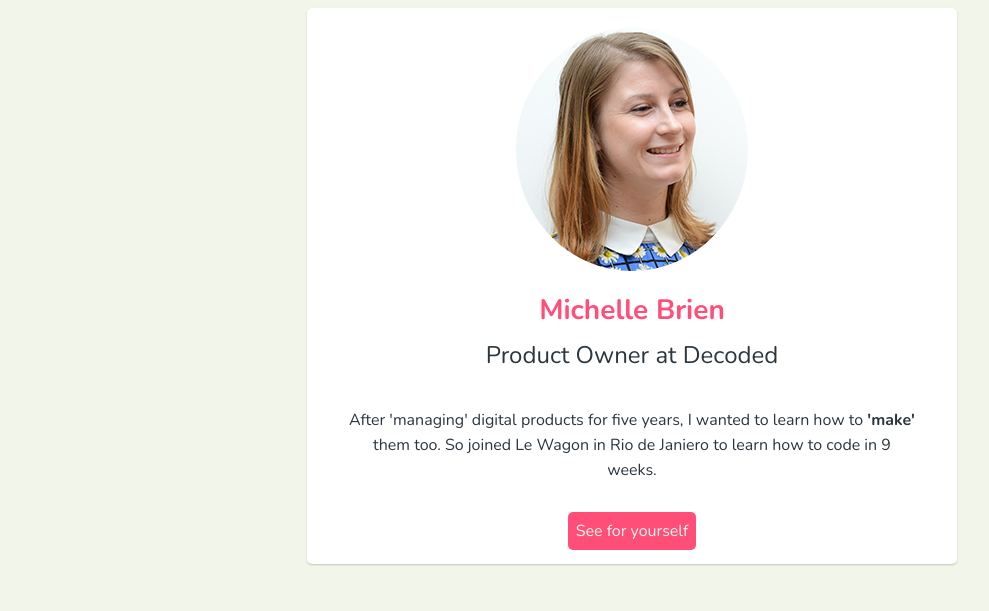
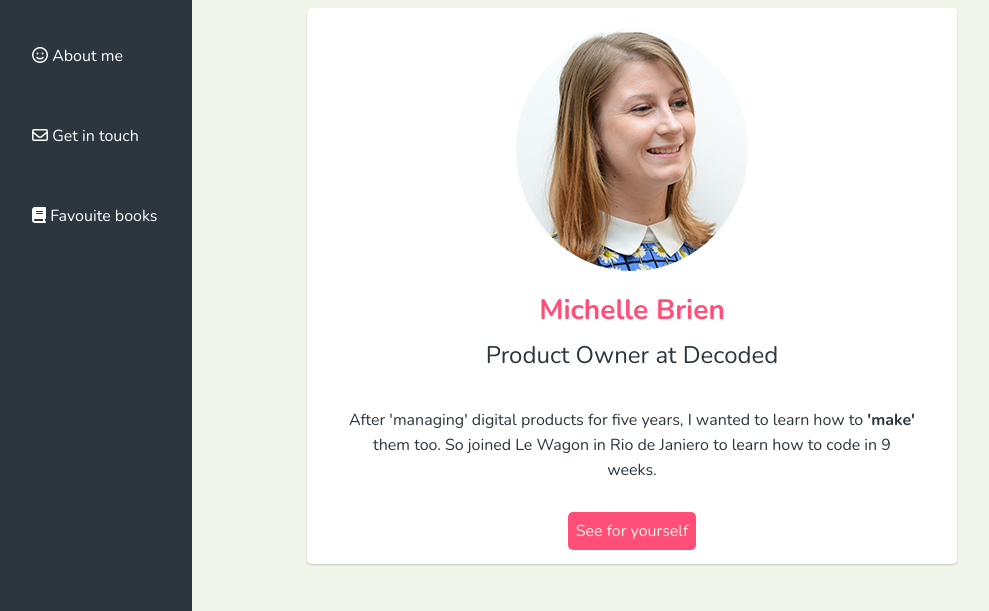
Before and after one commit to mbrien12/profile, a plain HTML site: page index.html in a window 1280 px wide. Shown: the top 611 px of the page, without its empty margins (8-997 px from the left). Drawn offline with nearby package versions, Linux system fonts and the light colour scheme.

Commit message:
added sidebar

```diff
--- a/index.html
+++ b/index.html
@@ -9,8 +9,22 @@
     <script src="https://use.fontawesome.com/158667c632.js"></script>
   </head>
   <body>
+    <div id="sidebar">
+      <ul>
+        <li>
+          <a href="#about-me" target="_blank"> <i class="fa fa-smile-o" aria-hidden="true"></i>   About me</a>
+        </li>
+        <li>
+          <a href="#-get-in-touch" target="_blank"> <i class="fa fa-envelope-o" aria-hidden="true"></i>   Get in touch</a>
+        </li>
+        <li>
+          <a href="#books" target="_blank"> <i class="fa fa-book" aria-hidden="true"></i>  Favouite books</a>
+        </li>
+      </ul>
+    </div>
+    <div>
     <div class="container">
-      <div class="card">
+      <div class="card" id="about-me">
         <img class="image-round" src="images/michelle-brien-profile-square.png" alt="michelle profile">
         <h1>Michelle Brien</h1>
         <h2>Product Owner at Decoded</h2>
@@ -18,7 +32,7 @@
         <a class="pink-btn" href="https://github.com/mbrien12" target="_blank">See for yourself</a>
       </div>
       <div class="card">
-        <ul class="list-inline">
+        <ul class="list-inline" id="get-in-touch">
           <li>
             <a href="https://www.facebook.com/mbrien1" target="_blank"> <i class="fa fa-facebook" aria-hidden="true"></i>   Facebook</a>
           </li>
@@ -30,7 +44,7 @@
           </li>
         </ul>
       </div>
-      <div class="card">
+      <div class="card" id="books">
         <h2>My favourite books</h2>
         <table>
           <tr>
@@ -63,5 +77,6 @@
         <p class="light-text">This page was coded as part of the Fullstack program <a href="https://www.lewagon.com/">@LeWagon.</a></p>
       </div>
     </div>
+  </div>
   </body>
 </html>
--- a/style.css
+++ b/style.css
@@ -1,7 +1,7 @@
 /* Core styles */
 
 body {
-  background-color:#F2F5EA;
+  background-color: #F2F5EA;
   font-family: 'Nunito', sans-serif;
   color: #2C363F;
   line-height: 25px ;
@@ -81,6 +81,24 @@ padding: 0px 20px;
   color: #C3C8BF;
 }
 
+#sidebar {
+  position: fixed;
+  width: 200px;
+  left: 0;
+  top: 0;
+  bottom: 0;
+  background-color: #2C363F;
+}
+
+#sidebar > ul > li {
+color: white;
+list-style: none;
+line-height: 80px;
+}
+
+#page-content {
+  margin-left: 300px;
+}
 
 /* Media queries */
 
```
